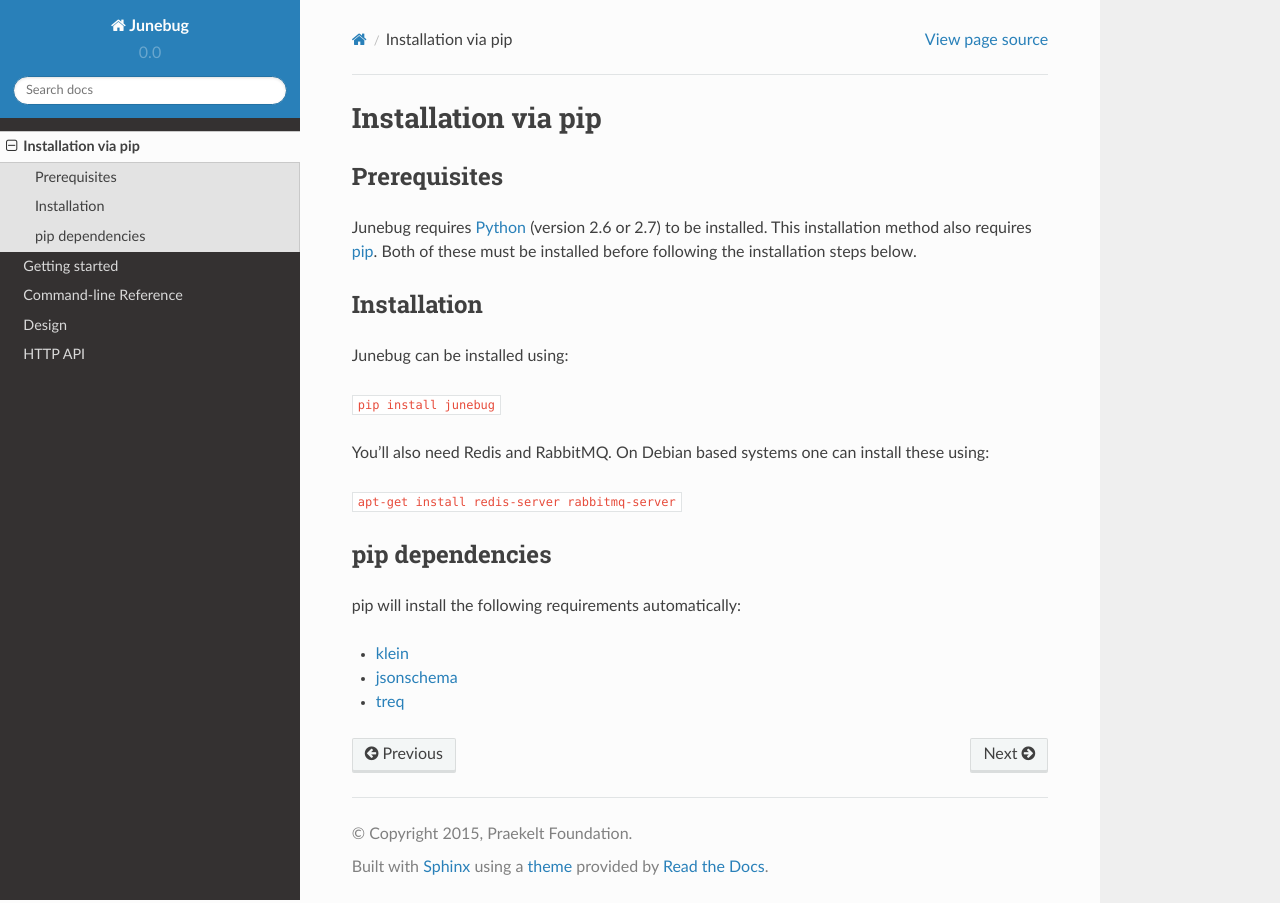
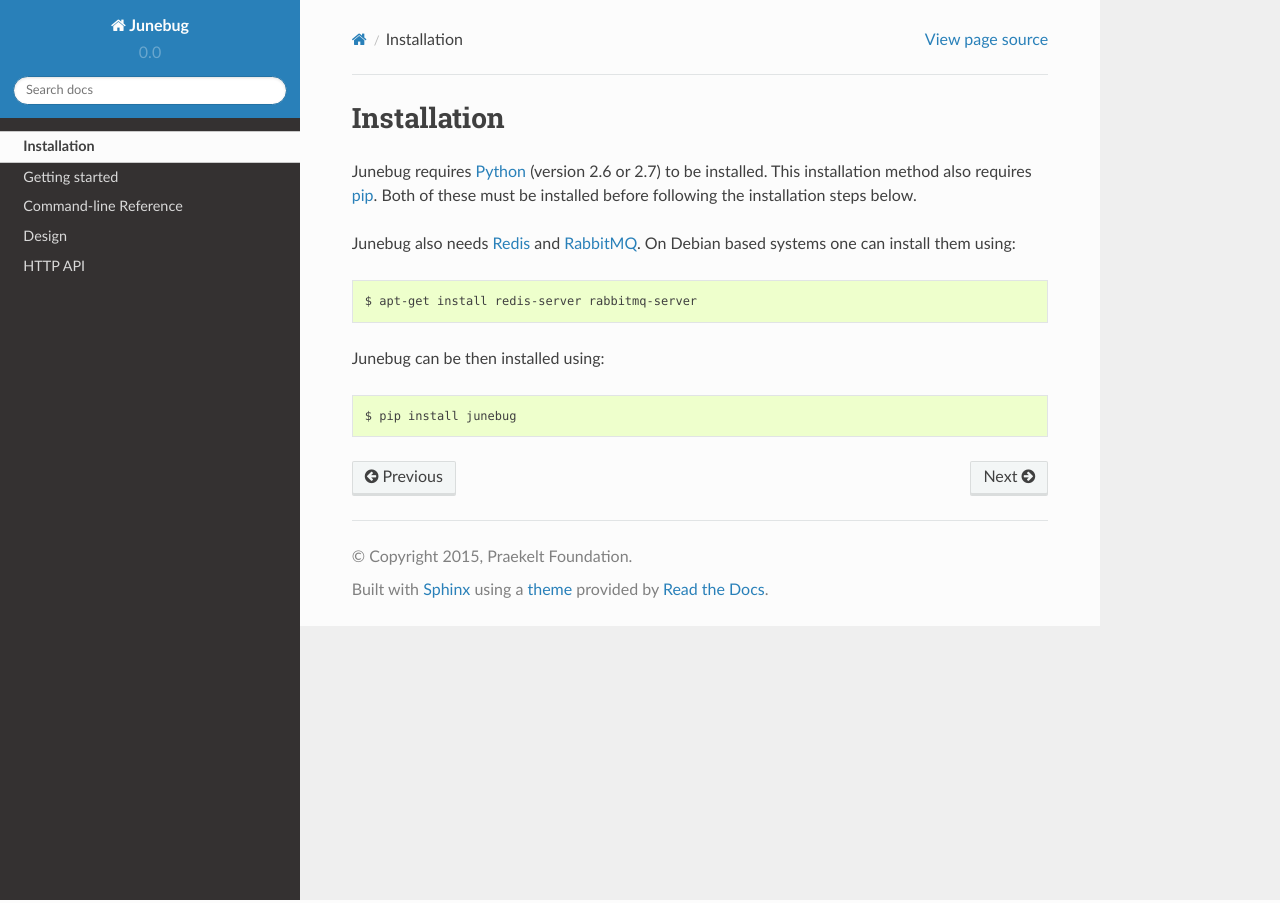
Before and after one commit to praekeltfoundation/junebug, a Sphinx documentation site: the page built from docs/installation.rst, in a window 1280 px wide. Built offline with Sphinx 7.4.7 and the Read the Docs theme 2.0.0, drawn with Linux system fonts in a browser that asks for light colours; pages that are not in the unit, such as notebooks, are missing from menus.

Commit message:
Fixes and changes to installation guide

```diff
--- a/docs/installation.rst
+++ b/docs/installation.rst
@@ -1,40 +1,20 @@
-.. Junebug installation
+.. _installation:
 
-Installation via pip
-====================
+Installation
+============
 
-Prerequisites
--------------
-Junebug requires `Python`_ (version 2.6 or 2.7) to be installed. This installation
-method also requires `pip`_. Both of these must be installed before following the
-installation steps below.
+Junebug requires `Python`_ (version 2.6 or 2.7) to be installed. This installation method also requires `pip`_. Both of these must be installed before following the installation steps below.
 
-.. _Python: https://www.python.org/
-.. _pip: https://pip.pypa.io/en/latest/index.html
+Junebug also needs `Redis`_ and `RabbitMQ`_. On Debian based systems one can install them using::
+
+   $ apt-get install redis-server rabbitmq-server
+
+Junebug can be then installed using::
+
+   $ pip install junebug
 
 
-Installation
-------------
-
-Junebug can be installed using:
-
-``pip install junebug``
-
-You'll also need Redis and RabbitMQ. On Debian based systems one can install
-these using:
-
-``apt-get install redis-server rabbitmq-server``
-
-
-pip dependencies
-----------------
-
-pip will install the following requirements automatically:
-
-* `klein`_
-* `jsonschema`_
-* `treq`_
-
-.. _klein: https://pypi.python.org/pypi/klein/15.0.0
-.. _jsonschema: https://pypi.python.org/pypi/jsonschema
-.. _treq: https://pypi.python.org/pypi/treq/15.0.0
+.. _python: https://www.python.org/
+.. _pip: https://pip.pypa.io/en/latest/index.html
+.. _redis: http://redis.io/
+.. _rabbitmq: https://www.rabbitmq.com/
```
